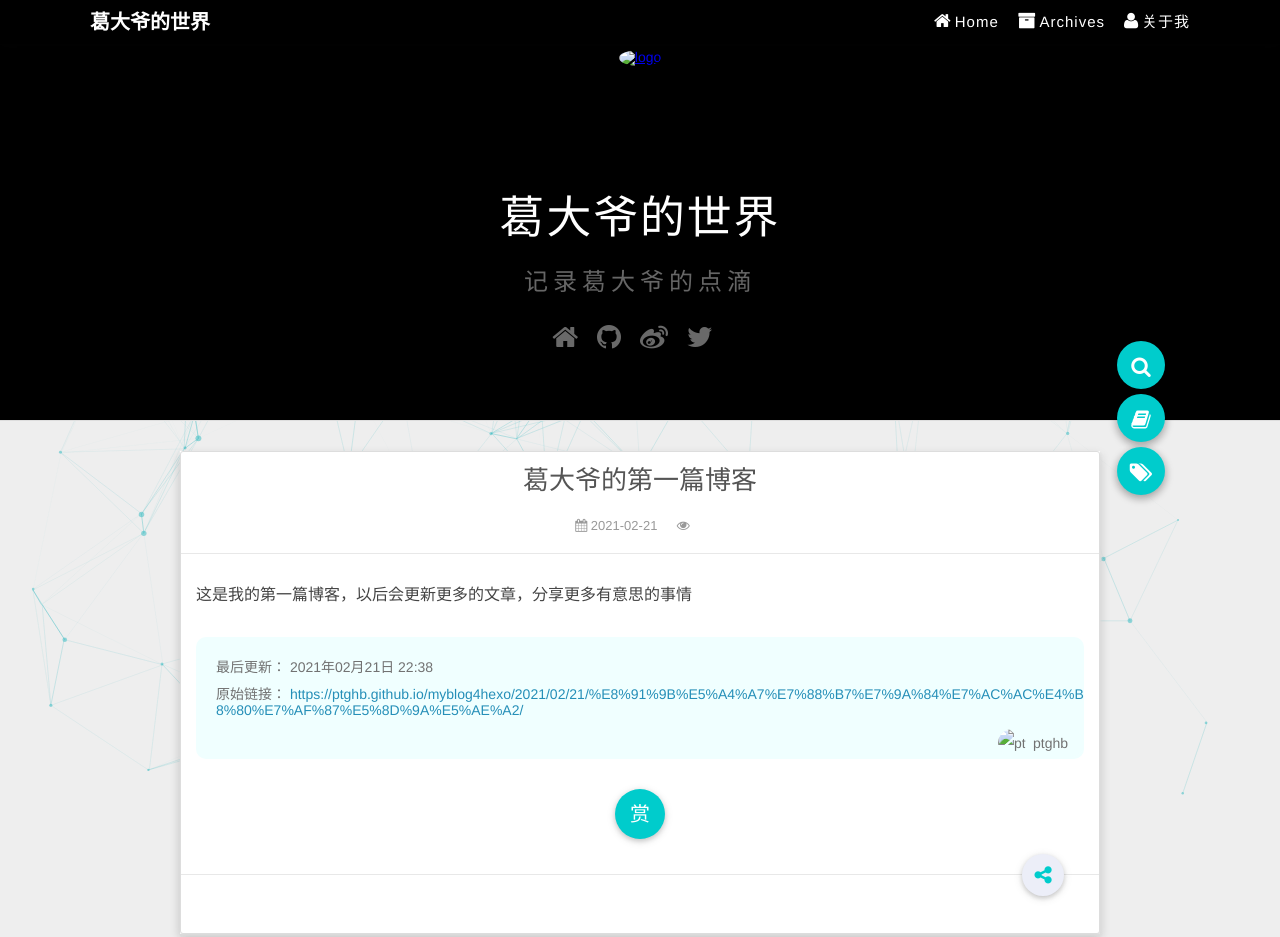
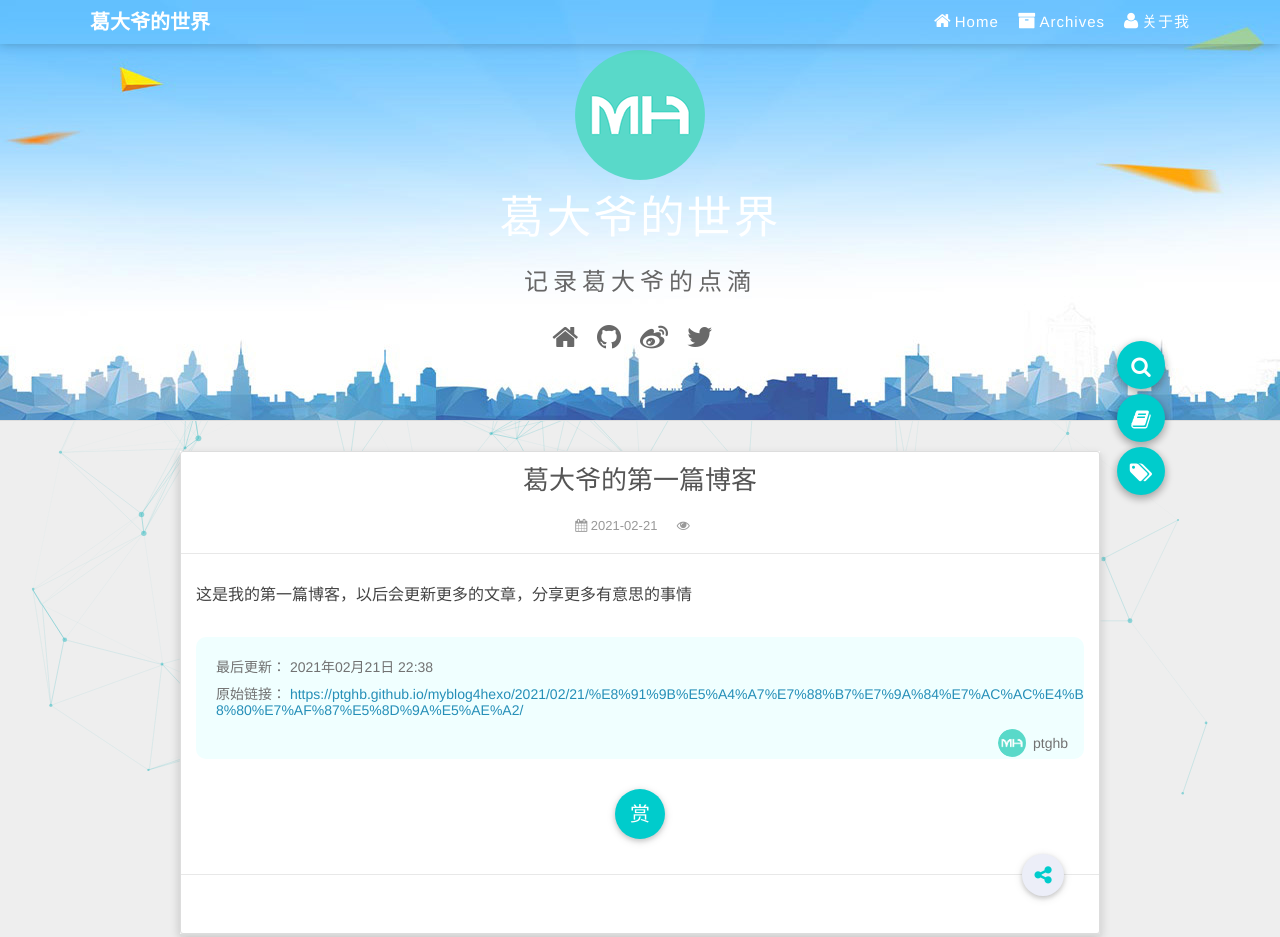
Before and after one commit to ptghb/myblog4hexo, a plain HTML site: page 2021/02/21/葛大爷的第一篇博客/index.html in a window 1280 px wide. Shown: the top 937 px of the page. Drawn offline with nearby package versions, Linux system fonts and the light colour scheme; some packages are replaced by stand-ins of ours; animation ran at ten frames a second; a script that the page names is missing.

Commit message:
更新:2021-02-21 23:19:04)

```diff
--- a/2021/02/21/葛大爷的第一篇博客/index.html
+++ b/2021/02/21/葛大爷的第一篇博客/index.html
@@ -73,7 +73,7 @@
         <div id="header-row">
             <div id="logo">
                 <a href="/myblog4hexo/">
-                    <img src="/myblog4hexo/myblog4hexo/images/logo.png" alt="logo">
+                    <img src="/myblog4hexo/images/logo.png" alt="logo">
                 </a>
             </div>
             <div class="header-info">
@@ -150,7 +150,7 @@
         <p>原始链接： <a class="post-url" href="/myblog4hexo/2021/02/21/%E8%91%9B%E5%A4%A7%E7%88%B7%E7%9A%84%E7%AC%AC%E4%B8%80%E7%AF%87%E5%8D%9A%E5%AE%A2/" title="葛大爷的第一篇博客">https://ptghb.github.io/myblog4hexo/2021/02/21/%E8%91%9B%E5%A4%A7%E7%88%B7%E7%9A%84%E7%AC%AC%E4%B8%80%E7%AF%87%E5%8D%9A%E5%AE%A2/</a></p>
         <footer>
             <a href="https://ptghb.github.io/myblog4hexo">
-                <img src="/myblog4hexo/myblog4hexo/images/logo.png" alt="ptghb">
+                <img src="/myblog4hexo/images/logo.png" alt="ptghb">
                 ptghb
             </a>
         </footer>
--- a/css/style.css
+++ b/css/style.css
@@ -413,7 +413,7 @@ body {
   left: 0;
   width: 100%;
   height: 100%;
-  background: url("../myblog4hexo/images/banner.jpg") center #000;
+  background: url("../images/banner.jpg") center #000;
   -webkit-background-size: cover;
   -moz-background-size: cover;
   background-size: cover;
```
Also changed, not shown: 2021/02/21/hello-world/index.html (+2 -2 lines), archives/2021/02/index.html (+1 -1 lines), archives/2021/index.html (+1 -1 lines), archives/index.html (+1 -1 lines), index.html (+1 -1 lines).
